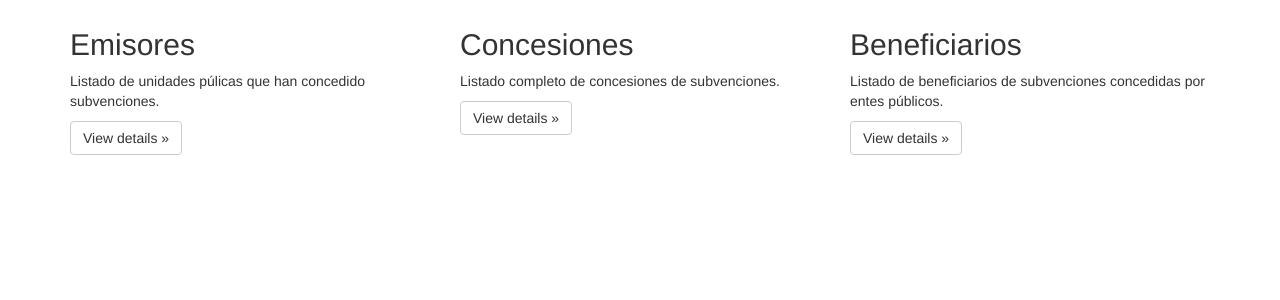
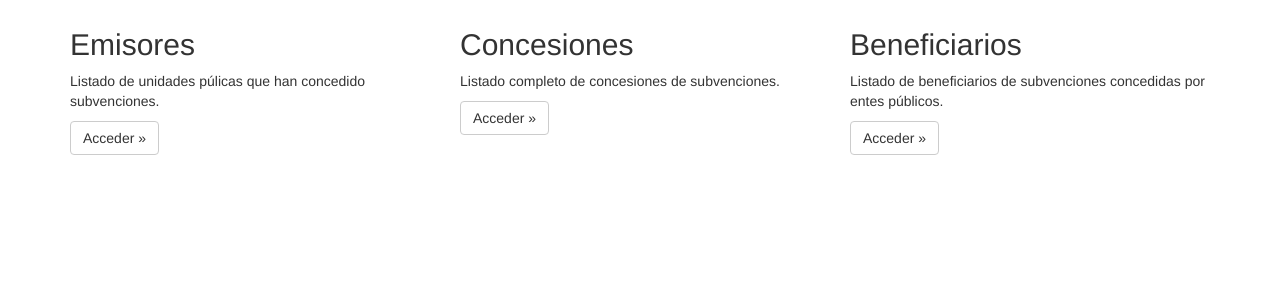
Before and after one commit to aragonopendata/Manata, a Django app: page / in a window 1280 px wide. Shown: the part 260-560 px from the top of the page. Run offline with Django 3.2, Linux system fonts and the light colour scheme; some libraries are stand-ins or nearby versions.

Commit message:
Traducción

```diff
--- a/web/navegador/templates/navegador/index.html
+++ b/web/navegador/templates/navegador/index.html
@@ -11,17 +11,17 @@
         <div class="col-md-4">
             <h2>Emisores</h2>
             <p>Listado de unidades púlicas que han concedido subvenciones.</p>
-            <p><a class="btn btn-default" href="{% url 'emisores' %}" role="button">View details &raquo;</a></p>
+            <p><a class="btn btn-default" href="{% url 'emisores' %}" role="button">Acceder &raquo;</a></p>
         </div>
         <div class="col-md-4">
             <h2>Concesiones</h2>
             <p>Listado completo de concesiones de subvenciones.</p>
-            <p><a class="btn btn-default" href="{% url 'ayudas' %}" role="button">View details &raquo;</a></p>
+            <p><a class="btn btn-default" href="{% url 'ayudas' %}" role="button">Acceder &raquo;</a></p>
         </div>
         <div class="col-md-4">
             <h2>Beneficiarios</h2>
             <p>Listado de beneficiarios de subvenciones concedidas por entes públicos.</p>
-            <p><a class="btn btn-default" href="{% url 'beneficiarios' %}" role="button">View details &raquo;</a></p>
+            <p><a class="btn btn-default" href="{% url 'beneficiarios' %}" role="button">Acceder &raquo;</a></p>
         </div>
     </div>
 </div>
```
